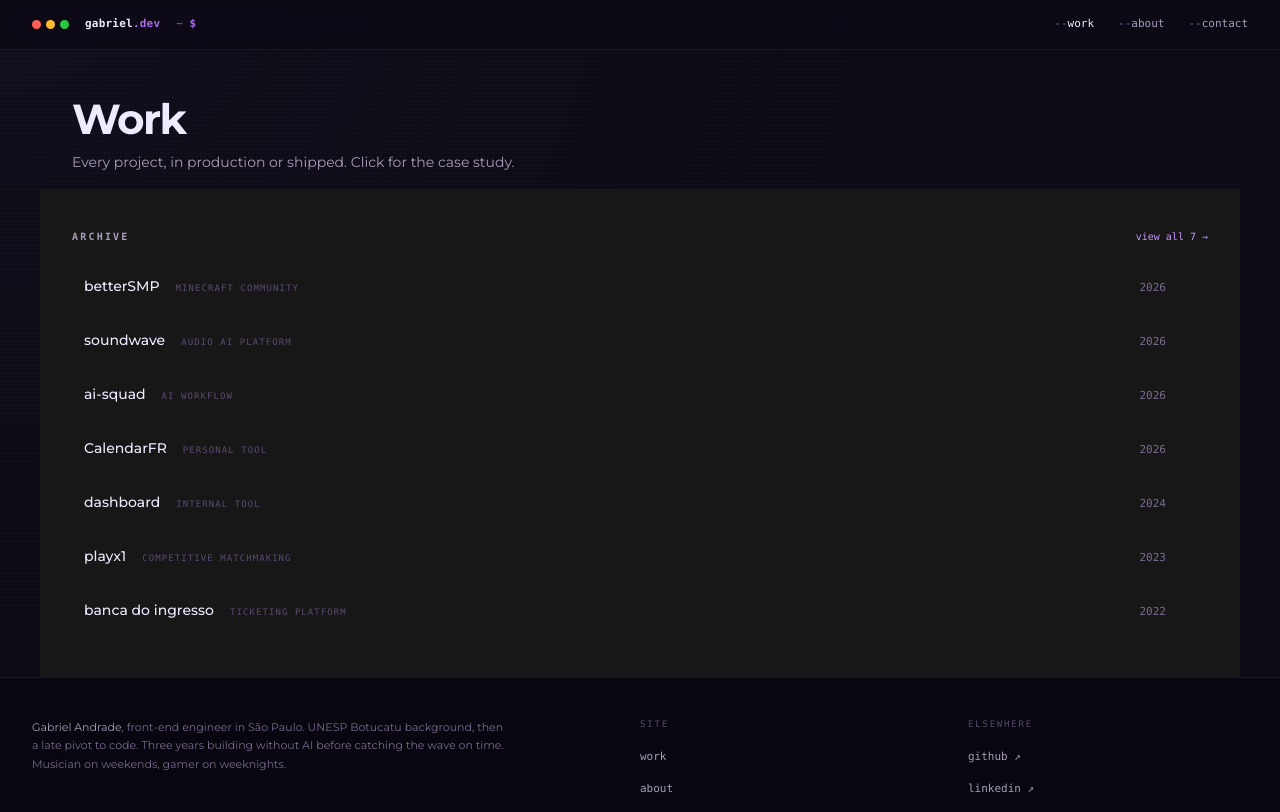
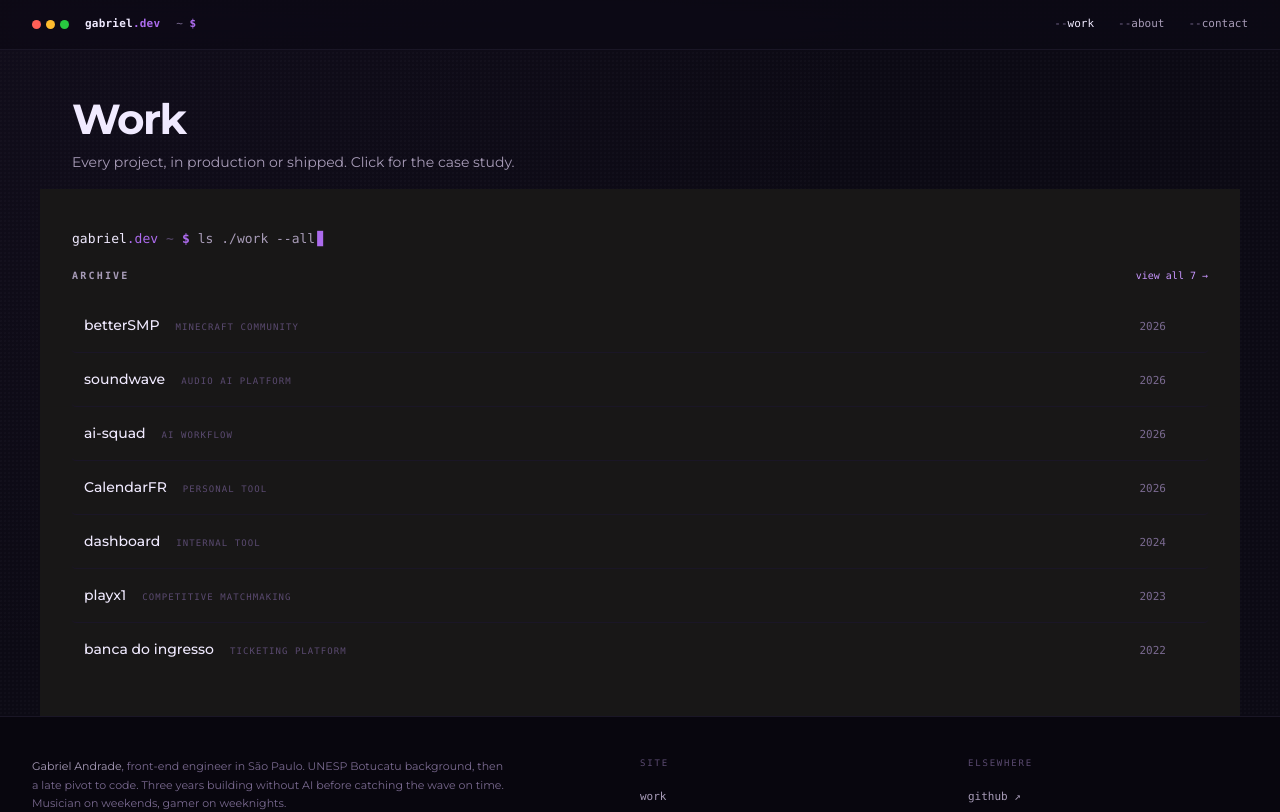
Before and after one commit to gaabscps/gabs-portifolio, a Next.js app: page /work in a window 1280 px wide. Shown: the top 812 px of the page. Built offline with nearby package versions, Linux system fonts and the light colour scheme.

Commit message:
feat: add useTypewriter hook and ArchiveList command animation (foundation)

```diff
--- a/src/app/work/page.tsx
+++ b/src/app/work/page.tsx
@@ -30,7 +30,7 @@ export default function WorkPage() {
             Every project, in production or shipped. Click for the case study.
           </Box>
         </Box>
-        <ArchiveList rows={rows} total={projects.length} />
+        <ArchiveList rows={rows} total={projects.length} animate />
       </Box>
       <Footer />
     </Box>
--- a/src/components/Home/ArchiveList.tsx
+++ b/src/components/Home/ArchiveList.tsx
@@ -1,13 +1,96 @@
 "use client";
 
 import { Box, Flex, Text } from "@chakra-ui/react";
+import { motion, useReducedMotion } from "framer-motion";
 import Link from "next/link";
+import { useEffect, useState } from "react";
+import { useTypewriter } from "@/hooks/useTypewriter";
 
 type Row = { slug: string; name: string; category: string; year: string };
-type Props = { rows: Row[]; total: number };
+type Props = { rows: Row[]; total: number; animate?: boolean };
 
-export const ArchiveList = ({ rows, total }: Props) => (
+const COMMAND = "ls ./work --all";
+
+export const ArchiveList = ({ rows, total, animate = false }: Props) => {
+  const prefersReduced = useReducedMotion();
+  const [skipped, setSkipped] = useState(false);
+
+  // Whether the typing + stagger animation should actually run.
+  const runAnim = animate && !prefersReduced && !skipped;
+
+  const { text, done: typed } = useTypewriter(COMMAND, 45, runAnim);
+
+  // Rows reveal once the command is typed (or immediately if not animating).
+  const revealing = !runAnim || typed;
+
+  // Drives the "skip" hint: true until the cascade has visually finished.
+  const [revealDone, setRevealDone] = useState(!runAnim);
+
+  // Any click or keypress during the animation jumps to the finished state.
+  useEffect(() => {
+    if (!runAnim) return;
+    const skip = () => setSkipped(true);
+    window.addEventListener("click", skip);
+    window.addEventListener("keydown", skip);
+    return () => {
+      window.removeEventListener("click", skip);
+      window.removeEventListener("keydown", skip);
+    };
+  }, [runAnim]);
+
+  // Mark the cascade done a bit after the last row would have appeared.
+  useEffect(() => {
+    if (!runAnim) {
+      setRevealDone(true);
+      return;
+    }
+    if (!typed) return;
+    const id = window.setTimeout(() => setRevealDone(true), rows.length * 90 + 300);
+    return () => window.clearTimeout(id);
+  }, [runAnim, typed, rows.length]);
+
+  // When skipped, collapse the cascade to instant; otherwise cascade normally.
+  const container = {
+    hidden: {},
+    show: { transition: { staggerChildren: skipped ? 0 : 0.09 } },
+  };
+  const item = {
+    hidden: { opacity: 0, y: 8 },
+    show: { opacity: 1, y: 0, transition: { duration: skipped ? 0 : 0.24, ease: [0.2, 0.8, 0.2, 1] as const } },
+  };
+
+  return (
     <Box as="section" px={{ base: 4, md: 8 }} py={10}>
+      {animate && (
+        <Flex align="baseline" mb={5} fontFamily="var(--font-mono)" fontSize="13px" flexWrap="wrap" gap={0}>
+          <Text as="span" color="brand.text">gabriel</Text>
+          <Text as="span" color="brand.accent">.dev</Text>
+          <Text as="span" color="brand.textMuted" mx={2}>~</Text>
+          <Text as="span" color="brand.accent" fontWeight="700" mr={2}>$</Text>
+          <Text as="span" color="brand.textSecondary">{text}</Text>
+          <Box
+            as="span"
+            ml="2px"
+            color="brand.accent"
+            style={typed ? { animation: "cursor-blink 1.2s steps(1) infinite" } : undefined}
+          >
+            ▊
+          </Box>
+          {!revealDone && (
+            <Text as="span" ml="auto" fontSize="10px" color="brand.textMuted" letterSpacing="0.1em" opacity={0.7}>
+              press any key to skip
+            </Text>
+          )}
+        </Flex>
+      )}
+
+      <motion.div
+        variants={container}
+        initial={runAnim ? "hidden" : "show"}
+        animate={revealing ? "show" : "hidden"}
+        style={{ pointerEvents: revealing ? "auto" : "none" }}
+      >
+        <motion.div variants={item}>
           <Flex justify="space-between" align="baseline" mb={4}>
             <Text
               fontSize="10px"
@@ -25,8 +108,11 @@ export const ArchiveList = ({ rows, total }: Props) => (
               </Text>
             </Link>
           </Flex>
+        </motion.div>
+
         {rows.map((row, i) => (
-      <Link key={row.slug} href={`/work/${row.slug}`} style={{ textDecoration: "none" }}>
+          <motion.div key={row.slug} variants={item}>
+            <Link href={`/work/${row.slug}`} style={{ textDecoration: "none" }}>
               <Flex
                 justify="space-between"
                 align="baseline"
@@ -66,6 +152,9 @@ export const ArchiveList = ({ rows, total }: Props) => (
                 </Flex>
               </Flex>
             </Link>
+          </motion.div>
         ))}
+      </motion.div>
     </Box>
   );
+};
--- /dev/null
+++ b/src/hooks/useTypewriter.ts
@@ -0,0 +1,22 @@
+import { useEffect, useState } from "react";
+
+type Result = { text: string; done: boolean };
+
+// Types `full` one character at a time while `enabled` is true.
+// When `enabled` is false it resolves immediately to the full text (used for
+// skip and reduced-motion).
+export function useTypewriter(full: string, speed: number, enabled: boolean): Result {
+  const [count, setCount] = useState(enabled ? 0 : full.length);
+
+  useEffect(() => {
+    if (!enabled) {
+      setCount(full.length);
+      return;
+    }
+    if (count >= full.length) return;
+    const id = window.setTimeout(() => setCount((c) => c + 1), speed);
+    return () => window.clearTimeout(id);
+  }, [enabled, count, full.length, speed]);
+
+  return { text: full.slice(0, count), done: count >= full.length };
+}
```
Lines whose indentation alone changed are shown as unchanged.
